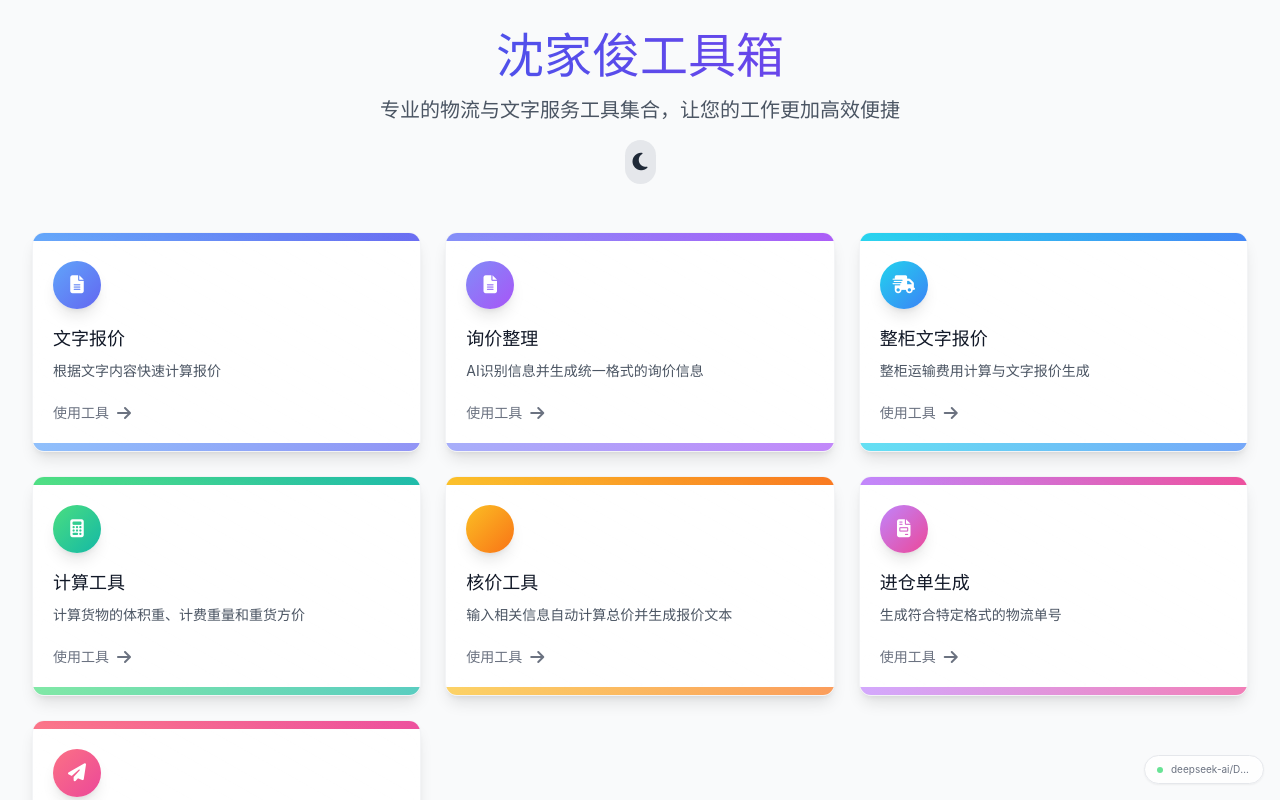
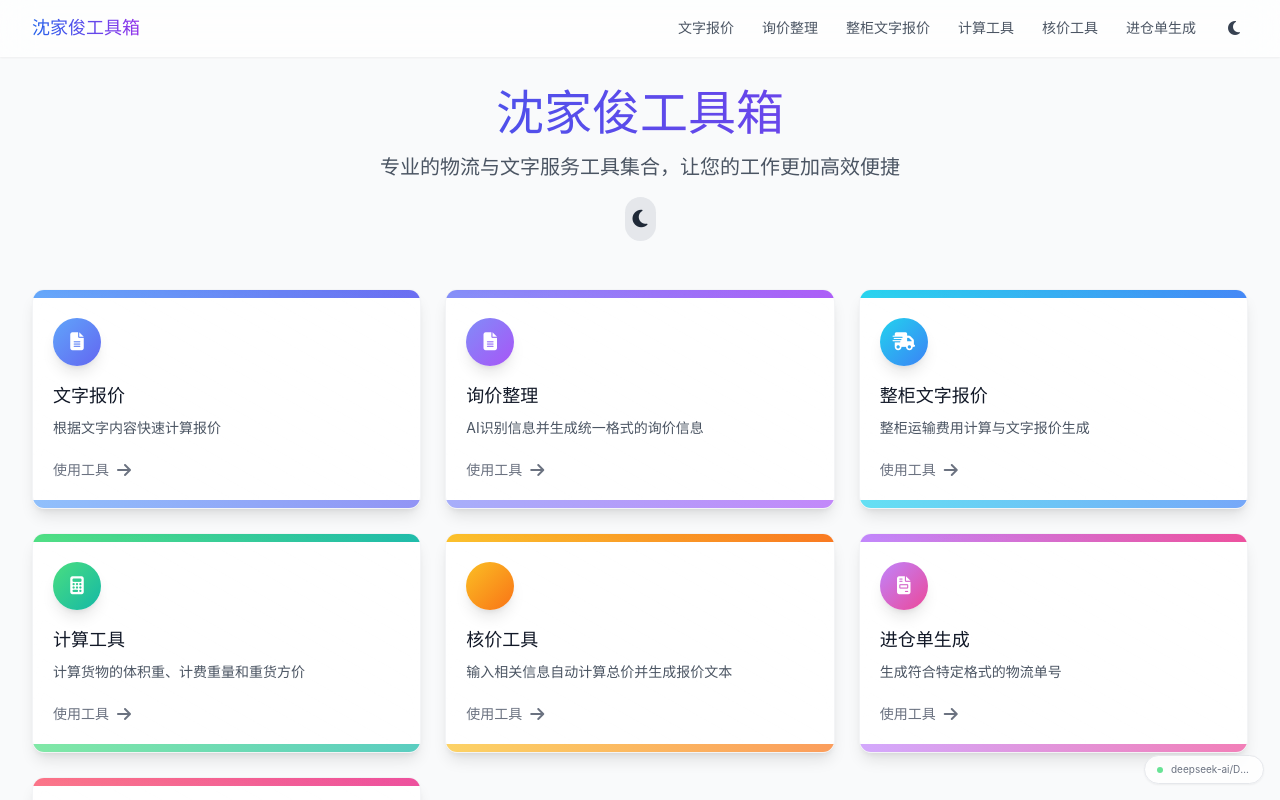
Before and after one commit to jiajuns999-cmd/SJJ-GONGJU, a React (Vite) app: page / in a window 1280 px wide. Shown: the top 800 px of the page. Built offline with nearby package versions, Linux system fonts and the light colour scheme.

Commit message:
feat: 新增全局玻璃拟态导航+主题切换+移动端菜单；修复页脚年份；移除群发文案工具

```diff
--- a/src/App.tsx
+++ b/src/App.tsx
@@ -1,4 +1,5 @@
 import { Routes, Route, BrowserRouter } from "react-router-dom";
+import Layout from "@/components/Layout";
 import Home from "@/pages/Home";
 import TextQuote from "@/pages/TextQuote";
 import TrackingNumberGenerator from "@/pages/TrackingNumberGenerator";
@@ -6,19 +7,14 @@ import CombinedCalculator from "@/pages/CombinedCalculator";
 import WeightPriceCalculator from "@/pages/WeightPriceCalculator";
 import FullContainerTextQuote from "@/pages/FullContainerTextQuote";
 import InquiryOrganizer from "@/pages/InquiryOrganizer";
-import BroadcastCopywriter from "@/pages/BroadcastCopywriter";
 import AIModelBadge from "@/components/AIModelBadge";
-import { useTheme } from "@/hooks/useTheme";
 import { QuoteSyncProvider } from "@/contexts/quoteSyncContext";
 
 export default function App() {
-  const { theme, toggleTheme, isDark } = useTheme();
-
   return (
     <QuoteSyncProvider>
       <BrowserRouter basename={process.env.NODE_ENV === 'production' ? '/SJJ-GONGJU' : ''}>
-        <div className={`min-h-screen transition-colors duration-300 ${isDark ? 'bg-gray-900 text-gray-100' : 'bg-gray-50 text-gray-900'}`}>
-          <div className="max-w-7xl mx-auto px-4 py-8 sm:px-6 lg:px-8">
+        <Layout>
           <Routes>
             <Route path="/" element={<Home />} />
             <Route path="/text-quote" element={<TextQuote />} />
@@ -27,11 +23,10 @@ export default function App() {
             <Route path="/weight-price-calculator" element={<WeightPriceCalculator />} />
             <Route path="/full-container-text-quote" element={<FullContainerTextQuote />} />
             <Route path="/inquiry-organizer" element={<InquiryOrganizer />} />
-              <Route path="/broadcast-copywriter" element={<BroadcastCopywriter />} />
           </Routes>
           <AIModelBadge />
-          </div>
-        </div>
+        </Layout>
       </BrowserRouter>
-    </QuoteSyncProvider>);
+    </QuoteSyncProvider>
+  );
 }
```
Lines whose indentation alone changed are shown as unchanged.
